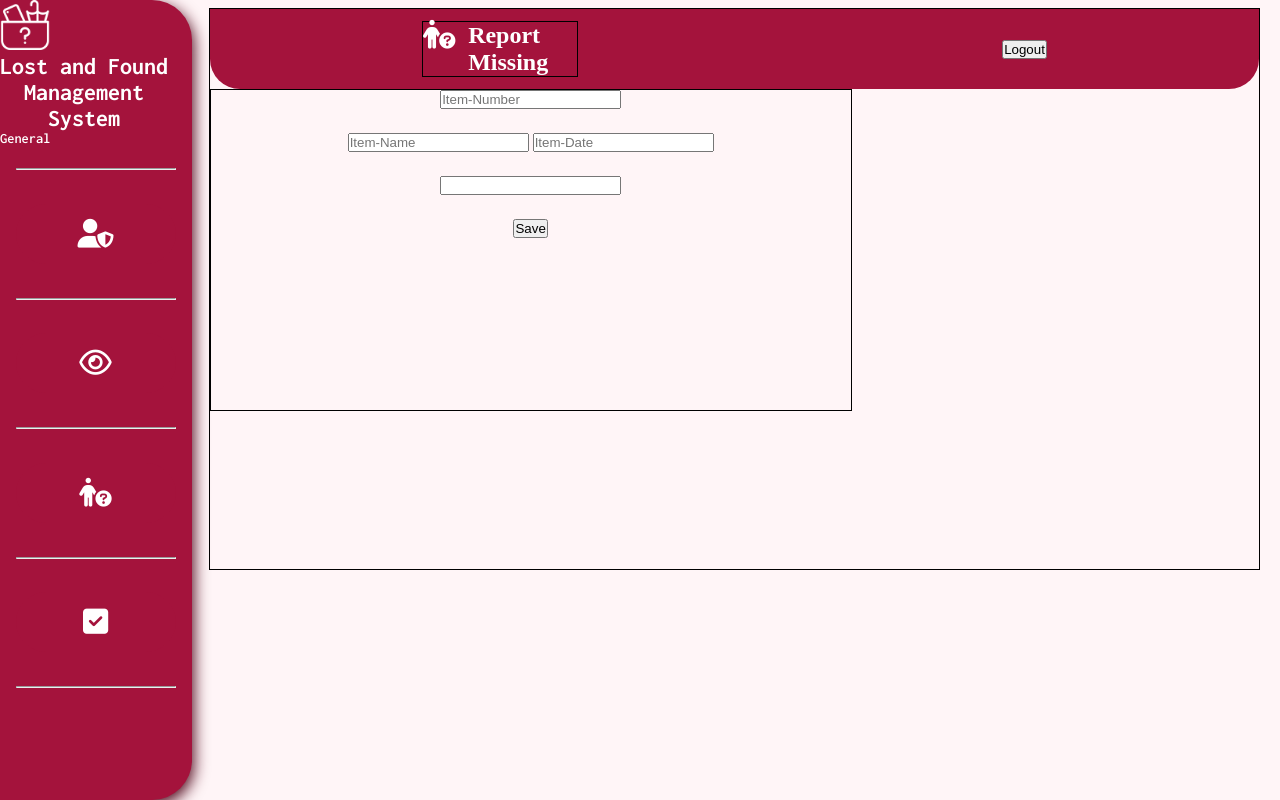
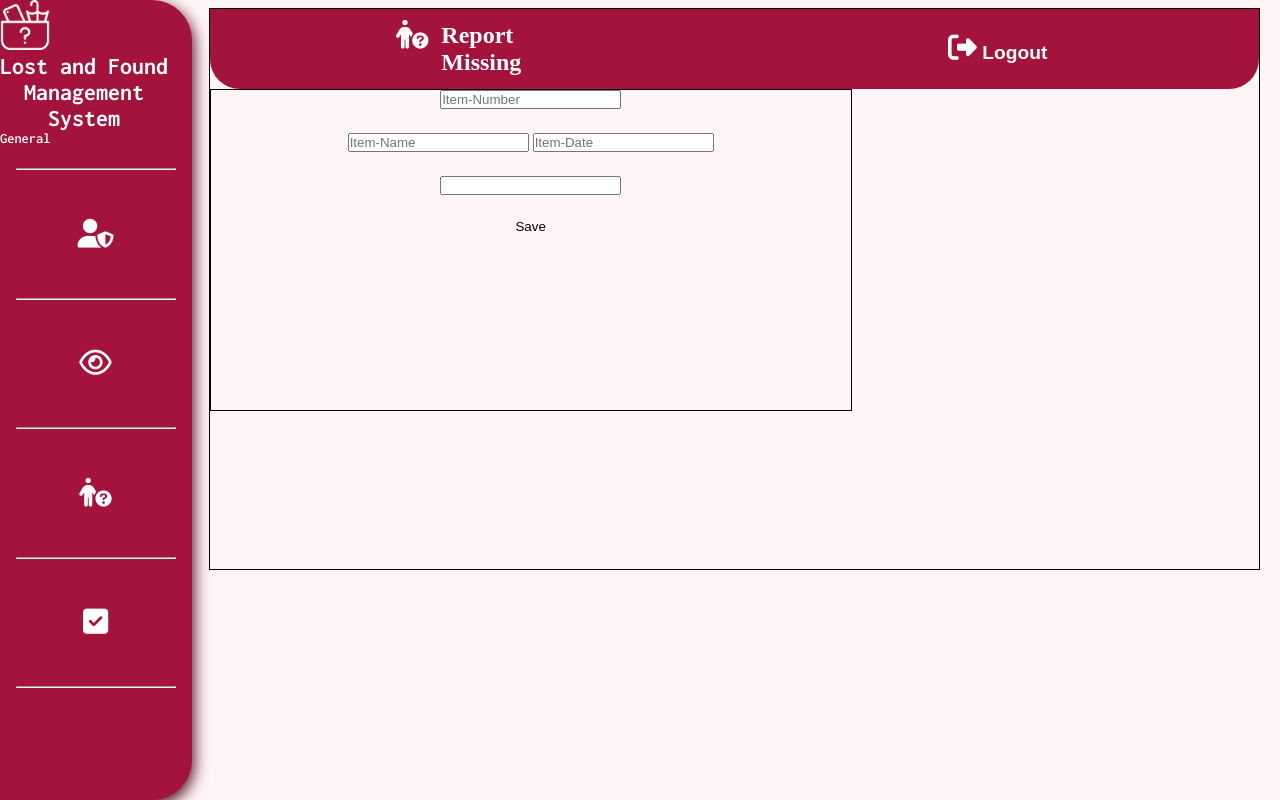
Before and after one commit to MarkRyuo/Lost-And-Found-Management-System, a PHP site: page /ReportMissing/ReportMissing.html in a window 1280 px wide. Run offline with PHP 8.4, Linux system fonts and the light colour scheme.

Commit message:
update here

```diff
--- a/ReportMissing/ReportMissing.html
+++ b/ReportMissing/ReportMissing.html
@@ -7,6 +7,8 @@
     <link rel="stylesheet" href="https://cdnjs.cloudflare.com/ajax/libs/font-awesome/6.4.2/css/all.min.css">
     <link rel="stylesheet" href="/assets/Aside-Nav/Aside.css">
     <link rel="stylesheet" href="/ReportMissing/Reportmissing.css">
+    <!-- btn Logout Connection -->
+    <link rel="stylesheet" href="/assets/css/btn-LogoutView.css">
     <title>Report Missing | Lost and Found</title>
   </head>
   <body>
@@ -59,9 +61,12 @@
             <span><i class="fa-solid fa-person-circle-question fa-bounce"></i></span>
             <h1>Report Missing</h1>
           </div>
-          <button>
-            Logout
-          </button>
+          <div class="user-button-Log-out">
+            <button id="Logout" class="box btn-color-Logout">
+              <i class="fa-solid fa-right-from-bracket fa-bounce"></i> <!--This is Bouncing Icon-->
+              Logout  <!--This is Text Logout-->
+            </button>
+          </div>
         </nav>
 
         <section class="report-section">
--- a/ReportMissing/Reportmissing.css
+++ b/ReportMissing/Reportmissing.css
@@ -52,7 +52,7 @@ body {
 }
 
 .report-missing {
-  border: 1px solid black;
+  /* border: 1px solid black; */
 
   display: flex;
   gap: 1vw;
```
